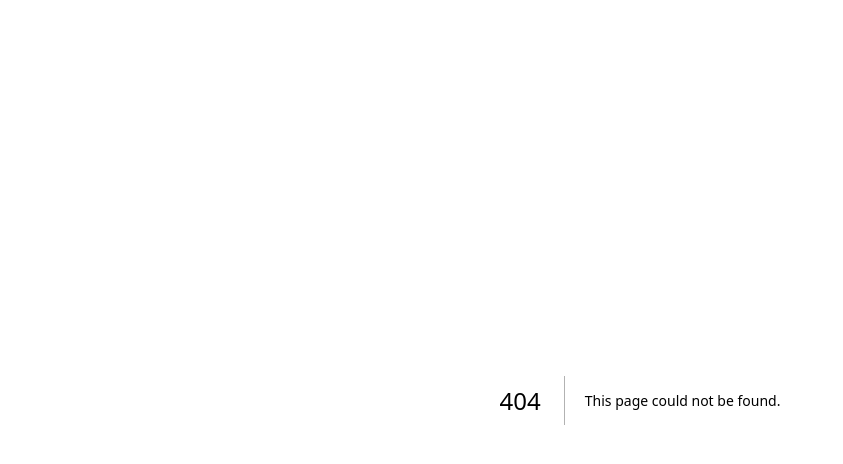
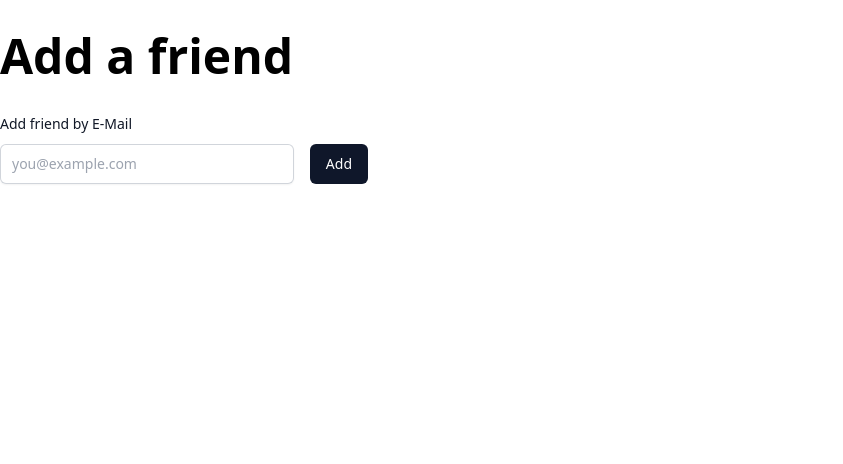
Before and after one commit to r3z000/realtime-chat-app, a Next.js app: page /dashboard/add in a window 1280 px wide. Before the commit this address had no page. Shown: the top 464 px of the page, without its empty margins (0-843 px from the left). Built offline with nearby package versions, Linux system fonts and the light colour scheme.

Commit message:
added dashbord email form for adding friends, validation form input email and google autorisation works(but need to add functionality)

```diff
--- /dev/null
+++ b/src/app/(dashboard)/dashboard/add/page.tsx
@@ -0,0 +1,13 @@
+import AddFriendButton from "@/components/AddFriendButton";
+import { FC } from "react";
+
+const page: FC = () => {
+  return (
+    <main className="pt-8">
+      <h1 className="font-bold text-5xl mb-8">Add a friend</h1>
+      <AddFriendButton />
+    </main>
+  );
+};
+
+export default page;
--- /dev/null
+++ b/src/app/(dashboard)/dashboard/page.tsx
@@ -0,0 +1,10 @@
+import { authOption } from "@/lib/auth";
+import { getServerSession } from "next-auth";
+
+const page = async ({}) => {
+  const sesion = await getServerSession(authOption);
+
+  return <pre>{JSON.stringify(sesion)}</pre>;
+};
+
+export default page;
--- a/src/app/api/hello/route.ts
+++ /dev/null
@@ -1,3 +0,0 @@
-export async function GET(request: Request) {
-  return new Response('Hello, Next.js!')
-}
--- a/src/app/dashboard/page.tsx
+++ /dev/null
@@ -1,10 +0,0 @@
-import { FC } from "react";
-import Button from "../../components/ui/Button";
-
-interface pageProps {}
-
-const page: FC<pageProps> = ({}) => {
-  return <Button>Hello World</Button>;
-};
-
-export default page;
--- /dev/null
+++ b/src/components/AddFriendButton.tsx
@@ -0,0 +1,77 @@
+"use client";
+import { FC, useState } from "react";
+import axios, { AxiosError } from "axios";
+import Button from "./ui/Button";
+import { addFriendValidator } from "@/lib/validations/add-friend";
+import { z } from "zod";
+import { zodResolver } from "@hookform/resolvers/zod";
+import { useForm } from "react-hook-form";
+
+interface AddFriendButtonProps {}
+
+type FormData = z.infer<typeof addFriendValidator>;
+
+const AddFriendButton: FC<AddFriendButtonProps> = ({}) => {
+  const [showSuccessState, setShowSuccessState] = useState<boolean>(false);
+
+  const {
+    register,
+    handleSubmit,
+    setError,
+    formState: { errors },
+  } = useForm<FormData>({
+    resolver: zodResolver(addFriendValidator),
+  });
+
+  const AddFriend = async (email: string) => {
+    try {
+      const validatedEmail = addFriendValidator.parse({ email });
+
+      await axios.post("/api/friends/add", {
+        email: validatedEmail,
+      });
+      setShowSuccessState(true);
+    } catch (error) {
+      if (error instanceof z.ZodError) {
+        setError("email", { message: error.message });
+        return;
+      }
+      if (error instanceof AxiosError) {
+        setError("email", { message: error.response?.data });
+        return;
+      }
+
+      setError("email", { message: "Something went wrong." });
+    }
+  };
+
+  const onSubmit = (data: FormData) => {
+    AddFriend(data.email);
+  };
+
+  return (
+    <form onSubmit={handleSubmit(onSubmit)} className="max-w-sm">
+      <label
+        htmlFor="email"
+        className="block text-sm font-medium leading-6 text-gray-900"
+      >
+        Add friend by E-Mail
+      </label>
+      <div className="mt-2 flex gap-4">
+        <input
+          {...register("email")}
+          type="text"
+          className="block w-full rounded-md border-0 py-1.5 text-gray-900 shadow-sm ring-1 ring-inset ring-gray-300 placeholder:text-gray-400 focus:ring-2 focus:ring-inset focus:ring-indigo-600 sm:text-sm sm:leading-6"
+          placeholder="you@example.com"
+        />
+        <Button>Add</Button>
+        <p className="mt-1 text-sm text-red-600">{errors.email?.message}</p>
+        {showSuccessState ? (
+          <p className="mt-1 text-sm text-green-600">Friend request sent!</p>
+        ) : null}
+      </div>
+    </form>
+  );
+};
+
+export default AddFriendButton;
--- /dev/null
+++ b/src/lib/validations/add-friend.ts
@@ -0,0 +1,5 @@
+import { z } from "zod";
+
+export const addFriendValidator = z.object({
+  email: z.string().email(),
+});
--- a/tailwind.config.js
+++ b/tailwind.config.js
@@ -1,18 +1,18 @@
 /** @type {import('tailwindcss').Config} */
 module.exports = {
   content: [
-    './src/pages/**/*.{js,ts,jsx,tsx}',
-    './src/components/**/*.{js,ts,jsx,tsx}',
-    './src/app/**/*.{js,ts,jsx,tsx}',
+    "./src/pages/**/*.{js,ts,jsx,tsx}",
+    "./src/components/**/*.{js,ts,jsx,tsx}",
+    "./src/app/**/*.{js,ts,jsx,tsx}",
   ],
   theme: {
     extend: {
       backgroundImage: {
-        'gradient-radial': 'radial-gradient(var(--tw-gradient-stops))',
-        'gradient-conic':
-          'conic-gradient(from 180deg at 50% 50%, var(--tw-gradient-stops))',
+        "gradient-radial": "radial-gradient(var(--tw-gradient-stops))",
+        "gradient-conic":
+          "conic-gradient(from 180deg at 50% 50%, var(--tw-gradient-stops))",
       },
     },
   },
-  plugins: [],
-}
+  plugins: [require("@tailwindcss/forms")],
+};
```
Also changed, not shown: package.json (+6 -1 lines), src/app/(auth)/login/page.tsx (renamed from src/app/login/page.tsx), src/app/api/friends/add/route.ts (added), 1 other file (tests, documents, lock files or other folders).
